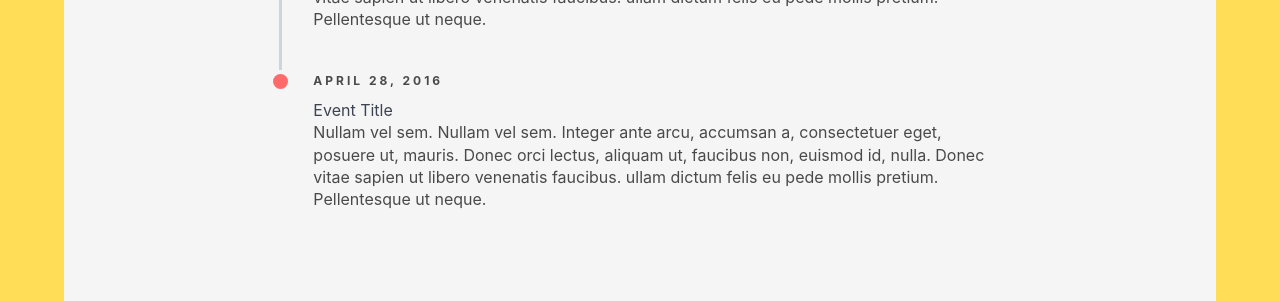
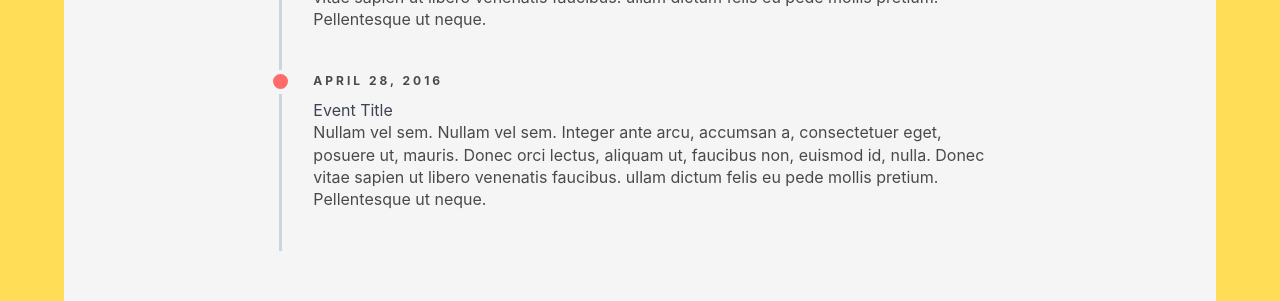
Before and after one commit to gm418/React-cv, a React (Create React App) app: page / in a window 1280 px wide. Shown: the part 2438-2739 px from the top of the page. Built offline with nearby package versions, Linux system fonts and the light colour scheme.

Commit message:
oops added in .sass

```diff
--- a/src/components/Experience/Experience.css
+++ b/src/components/Experience/Experience.css
@@ -60,5 +60,5 @@ h2, h3 {
         left: 6px;
         display: block;
         position: absolute; }
-  .timeline .timeline-item:last-child .timeline-marker:after {
+  .timeline .timeline .timeline-item:last-child .timeline-marker:after {
     display: none; }
--- a/src/components/Experience/Experience.sass
+++ b/src/components/Experience/Experience.sass
@@ -62,6 +62,5 @@ h2, h3
                 left: 6px
                 display: block
                 position: absolute
-    .timeline-item:last-child
-        &:after
-            width: 0 !important
+    .timeline .timeline-item:last-child .timeline-marker:after
+        display: none
```
